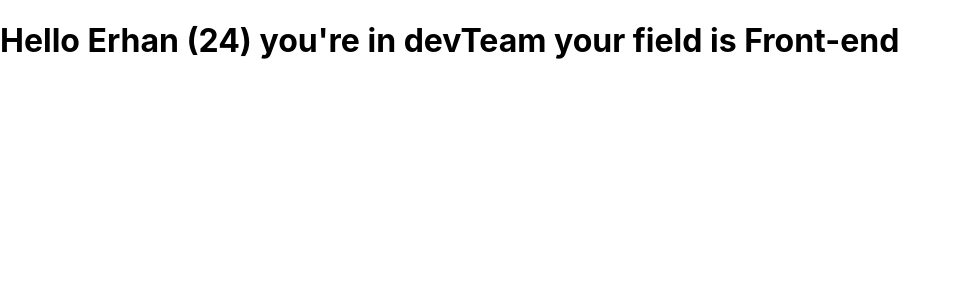
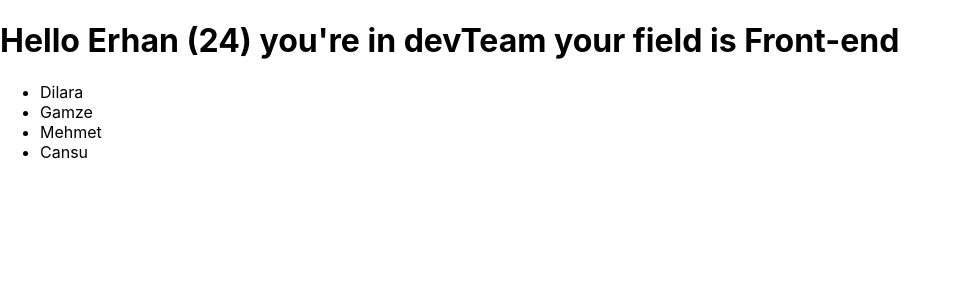
Before and after one commit to bytefulness/patika-dev, a React (Create React App) app in the folder react/tutorial/app/: page / in a window 1280 px wide. Shown: the top 300 px of the page, without its empty margins (0-959 px from the left). Built offline with nearby package versions, Linux system fonts and the light colour scheme.

Commit message:
Tutorial: List items with key prop

```diff
--- a/react/tutorial/app/src/App.js
+++ b/react/tutorial/app/src/App.js
@@ -1,11 +1,19 @@
 // Import Components
 import User from "./components/User";
+
+const friends = ["Dilara", "Gamze", "Mehmet", "Cansu"];
 
 function App() {
   return (
     // Use fragment to create parent without creating element.
     <>
-      <User name="Erhan" age={24} field="Front-end" devTeam={true} />
+      <User
+        name="Erhan"
+        age={24}
+        field="Front-end"
+        friends={friends}
+        devTeam={true}
+      />
     </>
   );
 }
--- a/react/tutorial/app/src/components/User.js
+++ b/react/tutorial/app/src/components/User.js
@@ -1,10 +1,18 @@
-function User({ name, age, field, devTeam }) {
+function User({ name, age, field, friends, devTeam }) {
   return (
-    <h1>
-      {devTeam
-        ? `Hello ${name} (${age}) you're in devTeam your field is ${field}`
-        : `Sorry ${name} you have no access`}
-    </h1>
+    <>
+      <h1>
+        {devTeam
+          ? `Hello ${name} (${age}) you're in devTeam your field is ${field}`
+          : `Sorry ${name} you have no access`}
+      </h1>
+
+      <ul>
+        {friends.map((friend, id) => (
+          <li key={id}>{friend}</li>
+        ))}
+      </ul>
+    </>
   );
 }
 
```
